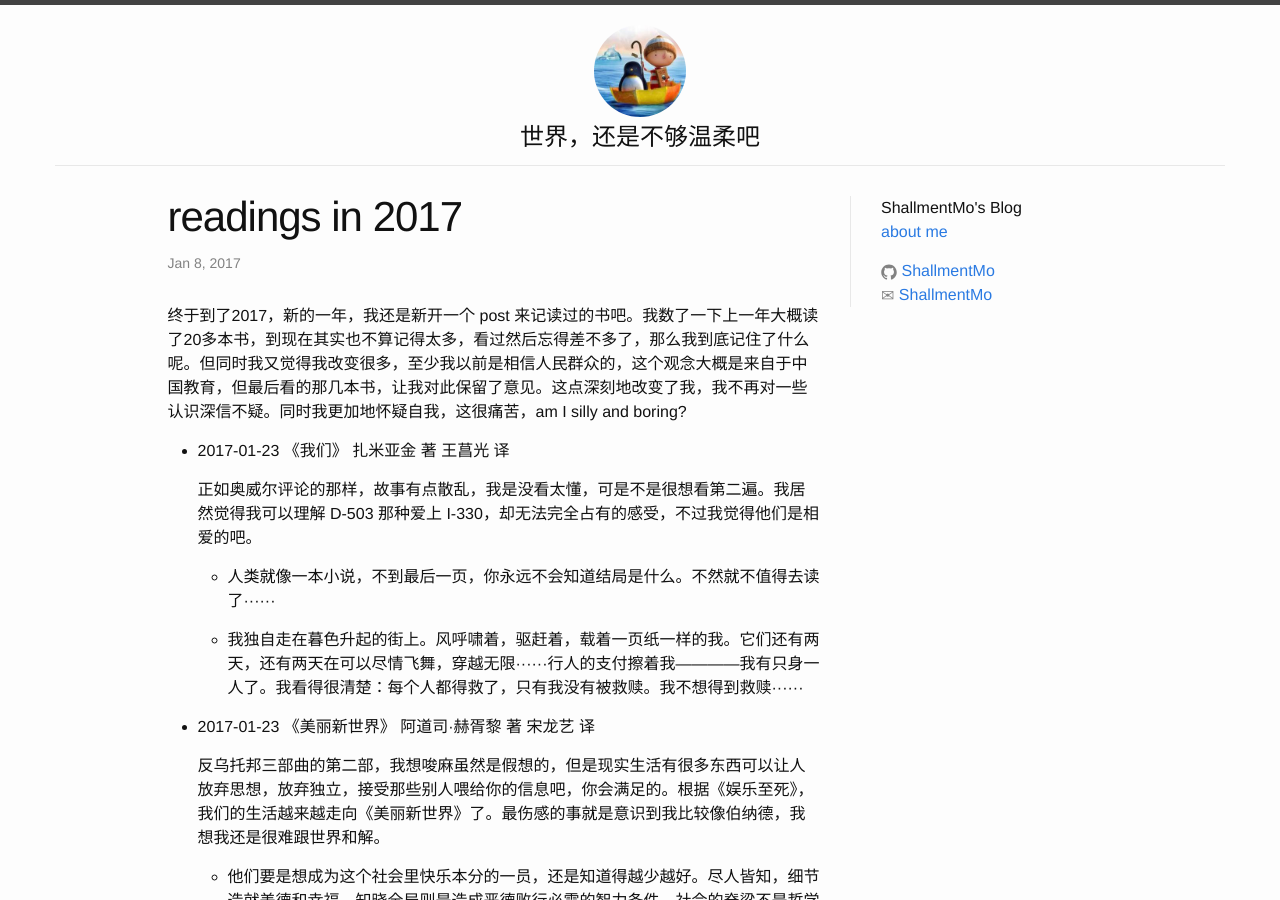
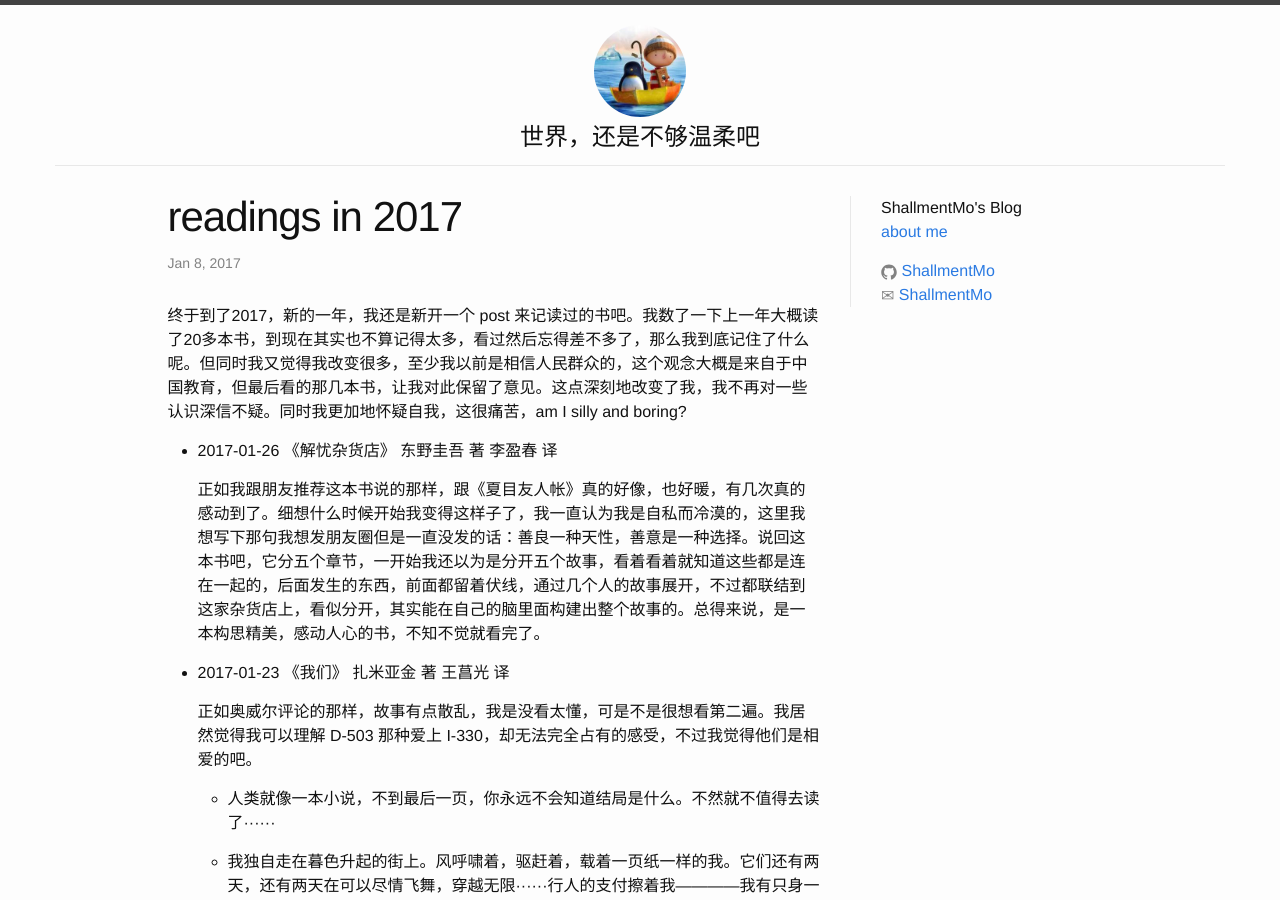
Before and after one commit to ShallmentMo/shallmentmo.github.com, a Jekyll site: the page built from _posts/2017-01-08-readings-in-2017.md, in a window 1280 px wide and 900 px high. Built offline with Jekyll 4.4.1, drawn with Linux system fonts in a browser that asks for light colours.

Commit message:
add 2017-01-26 readin

```diff
--- a/_posts/2017-01-08-readings-in-2017.md
+++ b/_posts/2017-01-08-readings-in-2017.md
@@ -6,6 +6,10 @@ categories: jekyll update
 ---
 
 终于到了2017，新的一年，我还是新开一个 post 来记读过的书吧。我数了一下上一年大概读了20多本书，到现在其实也不算记得太多，看过然后忘得差不多了，那么我到底记住了什么呢。但同时我又觉得我改变很多，至少我以前是相信人民群众的，这个观念大概是来自于中国教育，但最后看的那几本书，让我对此保留了意见。这点深刻地改变了我，我不再对一些认识深信不疑。同时我更加地怀疑自我，这很痛苦，am I silly and boring?
+
+* 2017-01-26 《解忧杂货店》 东野圭吾 著 李盈春 译
+
+  正如我跟朋友推荐这本书说的那样，跟《夏目友人帐》真的好像，也好暖，有几次真的感动到了。细想什么时候开始我变得这样子了，我一直认为我是自私而冷漠的，这里我想写下那句我想发朋友圈但是一直没发的话：善良一种天性，善意是一种选择。说回这本书吧，它分五个章节，一开始我还以为是分开五个故事，看着看着就知道这些都是连在一起的，后面发生的东西，前面都留着伏线，通过几个人的故事展开，不过都联结到这家杂货店上，看似分开，其实能在自己的脑里面构建出整个故事的。总得来说，是一本构思精美，感动人心的书，不知不觉就看完了。
 
 * 2017-01-23 《我们》 扎米亚金 著 王菖光 译
 
```
Also changed, not shown: Gemfile.lock.
